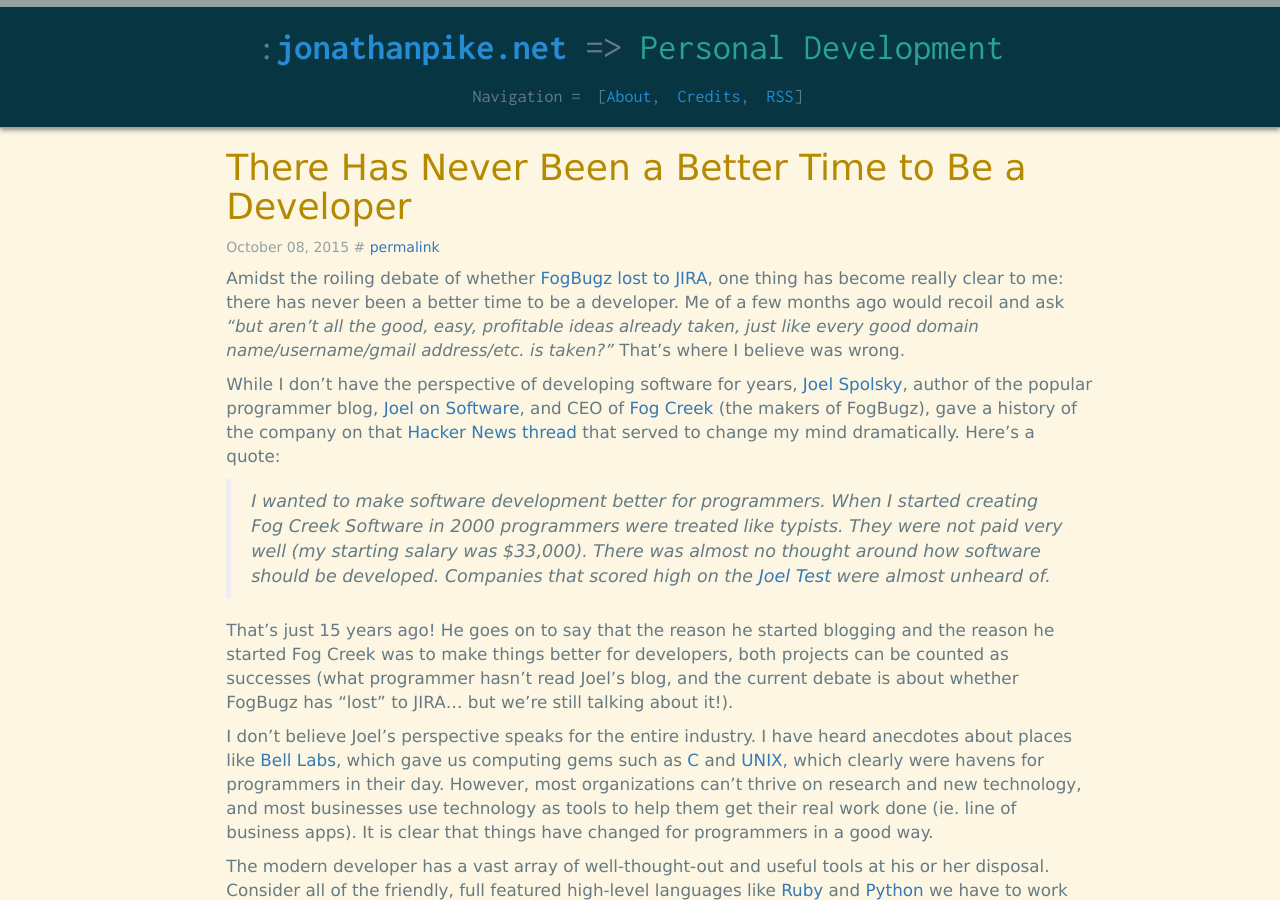
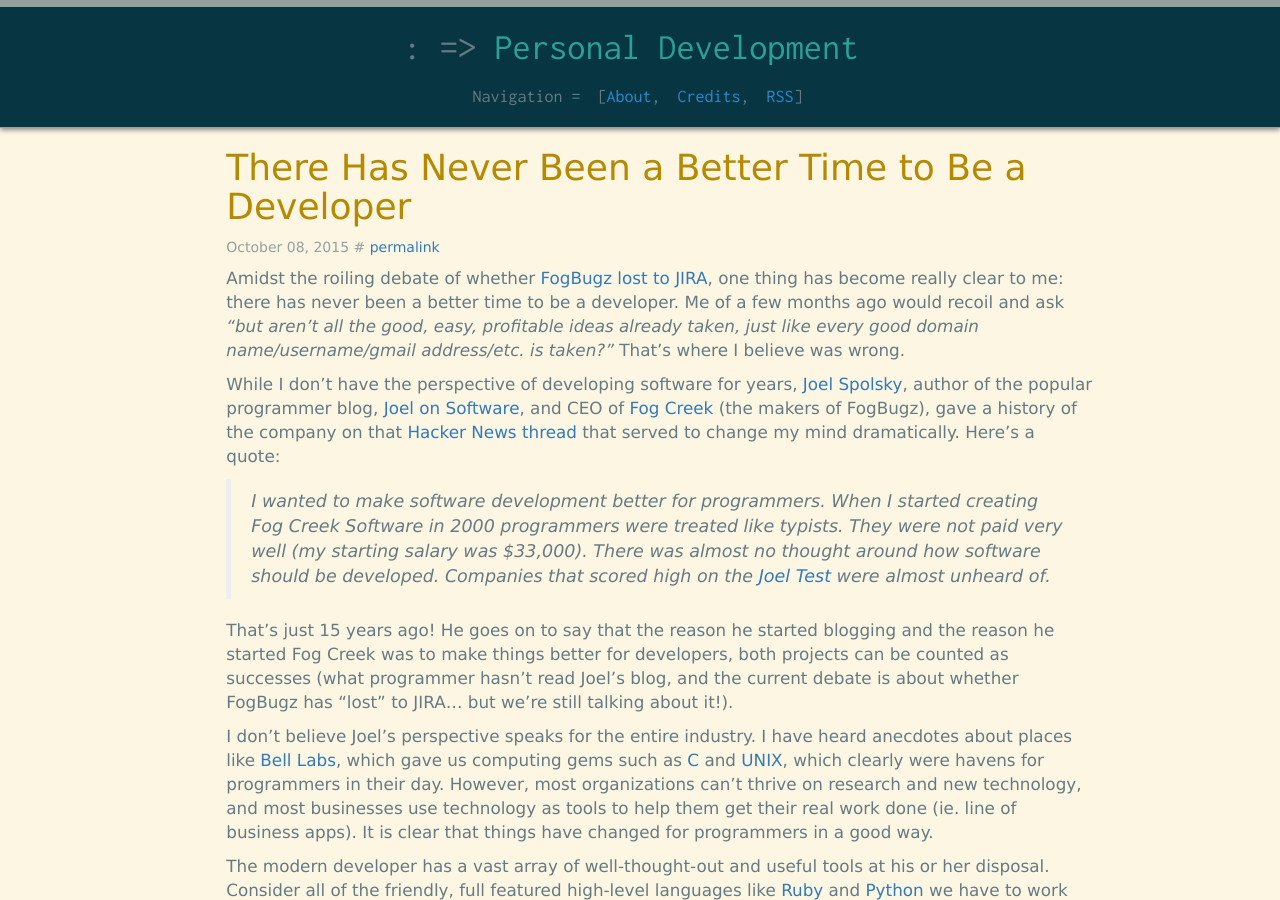
Before and after one commit to jonathanpike/jonathanpike.github.io, a Jekyll site: the page built from index.html, in a window 1280 px wide and 900 px high. Built offline with Jekyll 4.4.1, drawn with Linux system fonts in a browser that asks for light colours; the list of posts is cut into pages by our own code.

Commit message:
Update config

```diff
--- a/_config.yml
+++ b/_config.yml
@@ -4,7 +4,6 @@
 email: jonathan.d.s.pike@gmail.com
 author: Jonathan Pike
 baseurl: ""
-url: "jonathanpike.net"
 paginate: 5
 paginate_path: "/page/:num"
 timezone: America/Toronto
```
